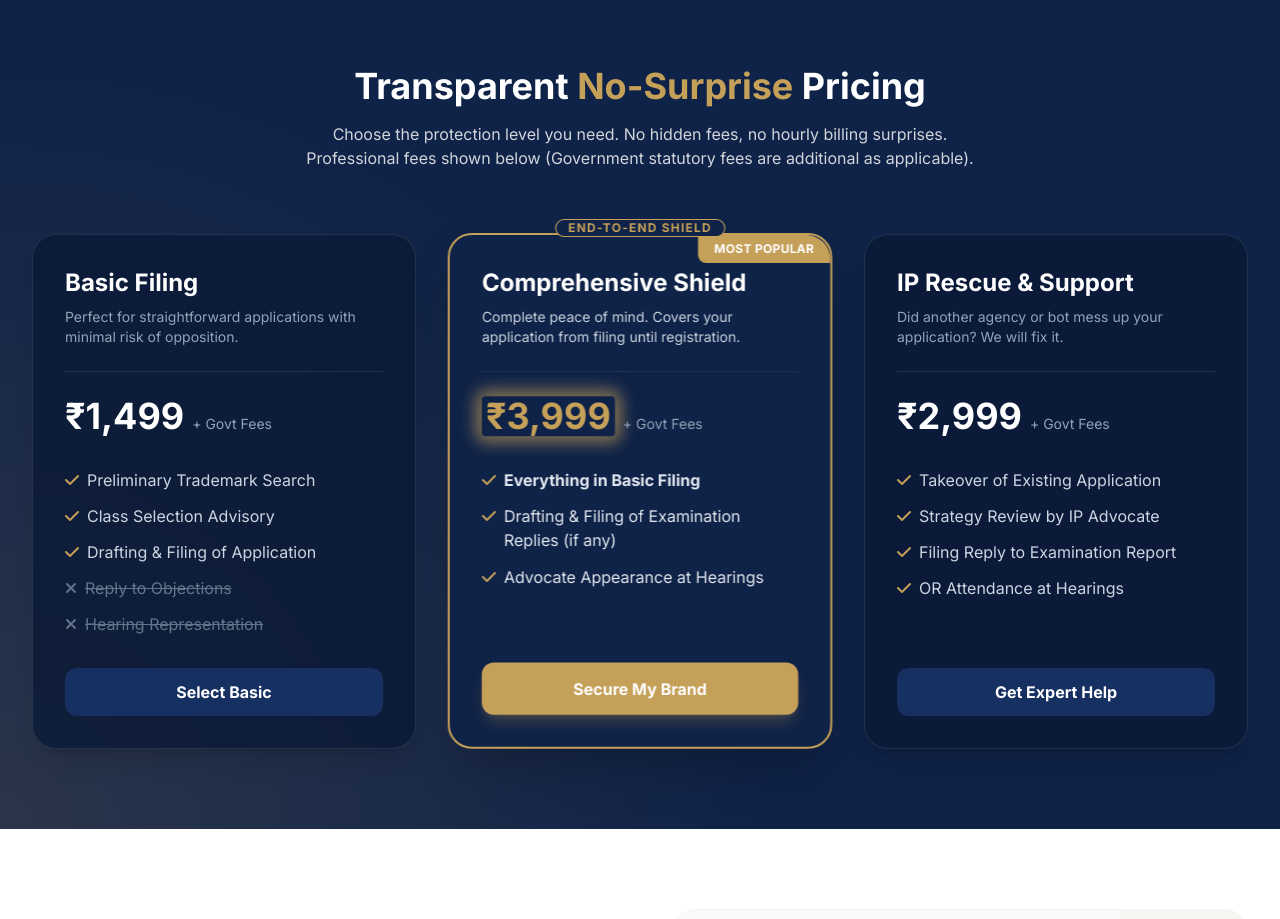
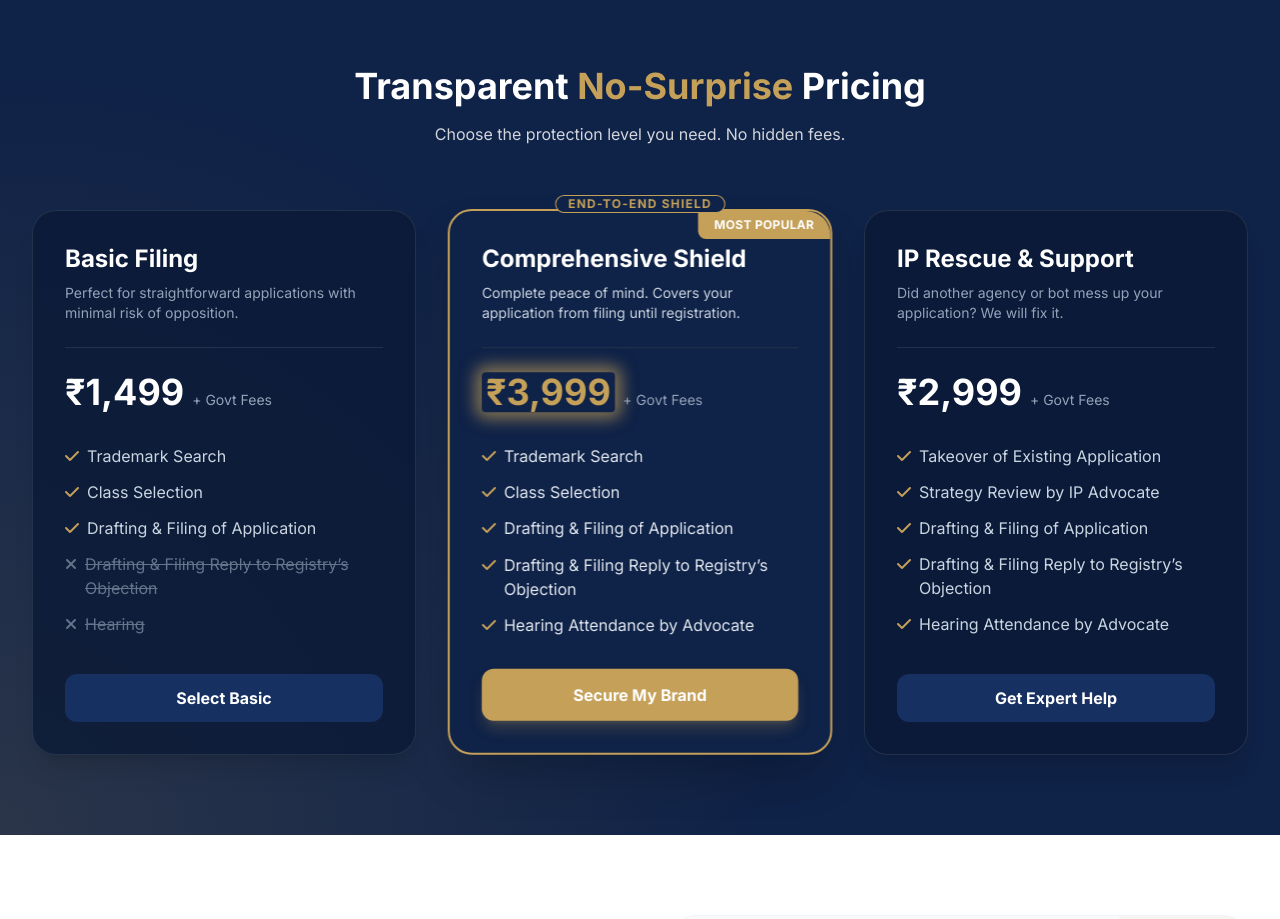
Before and after one commit to jrhfusfb/Trademark-Secure-Co, a React (Vite) app in the folder frontend/: page / in a window 1280 px wide. Shown: the part 1580-2499 px from the top of the page. Built offline with nearby package versions, Linux system fonts and the light colour scheme.

Commit message:
Content: update pricing section plans copy and details

```diff
--- a/frontend/src/pages/Index8Page.jsx
+++ b/frontend/src/pages/Index8Page.jsx
@@ -159,7 +159,7 @@ const Index8Page = () => {
         <div className="max-w-7xl mx-auto px-4 sm:px-6 lg:px-8 relative z-10">
           <div className="text-center mb-16">
             <h2 className="text-3xl md:text-4xl font-bold mb-4">Transparent <span className="text-secondary">No-Surprise</span> Pricing</h2>
-            <p className="text-gray-300 max-w-2xl mx-auto">Choose the protection level you need. No hidden fees, no hourly billing surprises. Professional fees shown below (Government statutory fees are additional as applicable).</p>
+            <p className="text-gray-300 max-w-2xl mx-auto">Choose the protection level you need. No hidden fees.</p>
           </div>
 
           <div className="grid md:grid-cols-3 gap-8 max-w-7xl mx-auto items-stretch perspective-1000">
@@ -176,11 +176,11 @@ const Index8Page = () => {
               </div>
 
               <ul className="space-y-3 mb-8 text-slate-300 flex-grow">
-                <li className="flex items-start gap-2"><i className="fa-solid fa-check text-secondary mt-1"></i> Preliminary Trademark Search</li>
-                <li className="flex items-start gap-2"><i className="fa-solid fa-check text-secondary mt-1"></i> Class Selection Advisory</li>
+                <li className="flex items-start gap-2"><i className="fa-solid fa-check text-secondary mt-1"></i> Trademark Search</li>
+                <li className="flex items-start gap-2"><i className="fa-solid fa-check text-secondary mt-1"></i> Class Selection</li>
                 <li className="flex items-start gap-2"><i className="fa-solid fa-check text-secondary mt-1"></i> Drafting & Filing of Application</li>
-                <li className="flex items-start gap-2 text-slate-500"><i className="fa-solid fa-xmark mt-1"></i> <span className="line-through">Reply to Objections</span></li>
-                <li className="flex items-start gap-2 text-slate-500"><i className="fa-solid fa-xmark mt-1"></i> <span className="line-through">Hearing Representation</span></li>
+                <li className="flex items-start gap-2 text-slate-500"><i className="fa-solid fa-xmark mt-1"></i> <span className="line-through">Drafting & Filing Reply to Registry’s Objection</span></li>
+                <li className="flex items-start gap-2 text-slate-500"><i className="fa-solid fa-xmark mt-1"></i> <span className="line-through">Hearing</span></li>
               </ul>
 
               <a href="#contact" className="block w-full text-center bg-[#173062] hover:bg-[#1a3461] text-white font-bold py-3 rounded-xl transition duration-300 hover:scale-102 active:scale-98">Select Basic</a>
@@ -201,9 +201,11 @@ const Index8Page = () => {
               </div>
 
               <ul className="space-y-3 mb-8 text-slate-200 flex-grow">
-                <li className="flex items-start gap-2"><i className="fa-solid fa-check text-secondary mt-1"></i> <strong>Everything in Basic Filing</strong></li>
-                <li className="flex items-start gap-2"><i className="fa-solid fa-check text-secondary mt-1"></i> Drafting & Filing of Examination Replies (if any)</li>
-                <li className="flex items-start gap-2"><i className="fa-solid fa-check text-secondary mt-1"></i> Advocate Appearance at Hearings</li>
+                <li className="flex items-start gap-2"><i className="fa-solid fa-check text-secondary mt-1"></i> Trademark Search</li>
+                <li className="flex items-start gap-2"><i className="fa-solid fa-check text-secondary mt-1"></i> Class Selection</li>
+                <li className="flex items-start gap-2"><i className="fa-solid fa-check text-secondary mt-1"></i> Drafting & Filing of Application</li>
+                <li className="flex items-start gap-2"><i className="fa-solid fa-check text-secondary mt-1"></i> Drafting & Filing Reply to Registry’s Objection</li>
+                <li className="flex items-start gap-2"><i className="fa-solid fa-check text-secondary mt-1"></i> Hearing Attendance by Advocate</li>
               </ul>
 
               <a href="#contact" className="block w-full text-center bg-secondary hover:bg-accent text-white font-bold py-3.5 rounded-xl transition duration-300 hover:scale-105 active:scale-95 shadow-lg shadow-secondary/25">Secure My Brand</a>
@@ -224,8 +226,9 @@ const Index8Page = () => {
               <ul className="space-y-3 mb-8 text-slate-300 flex-grow">
                 <li className="flex items-start gap-2"><i className="fa-solid fa-check text-secondary mt-1"></i> Takeover of Existing Application</li>
                 <li className="flex items-start gap-2"><i className="fa-solid fa-check text-secondary mt-1"></i> Strategy Review by IP Advocate</li>
-                <li className="flex items-start gap-2"><i className="fa-solid fa-check text-secondary mt-1"></i> Filing Reply to Examination Report</li>
-                <li className="flex items-start gap-2"><i className="fa-solid fa-check text-secondary mt-1"></i> OR Attendance at Hearings</li>
+                <li className="flex items-start gap-2"><i className="fa-solid fa-check text-secondary mt-1"></i> Drafting & Filing of Application</li>
+                <li className="flex items-start gap-2"><i className="fa-solid fa-check text-secondary mt-1"></i> Drafting & Filing Reply to Registry’s Objection</li>
+                <li className="flex items-start gap-2"><i className="fa-solid fa-check text-secondary mt-1"></i> Hearing Attendance by Advocate</li>
               </ul>
 
               <a href="#contact" className="block w-full text-center bg-[#173062] hover:bg-[#1a3461] text-white font-bold py-3 rounded-xl transition duration-300 hover:scale-102 active:scale-98">Get Expert Help</a>
```
